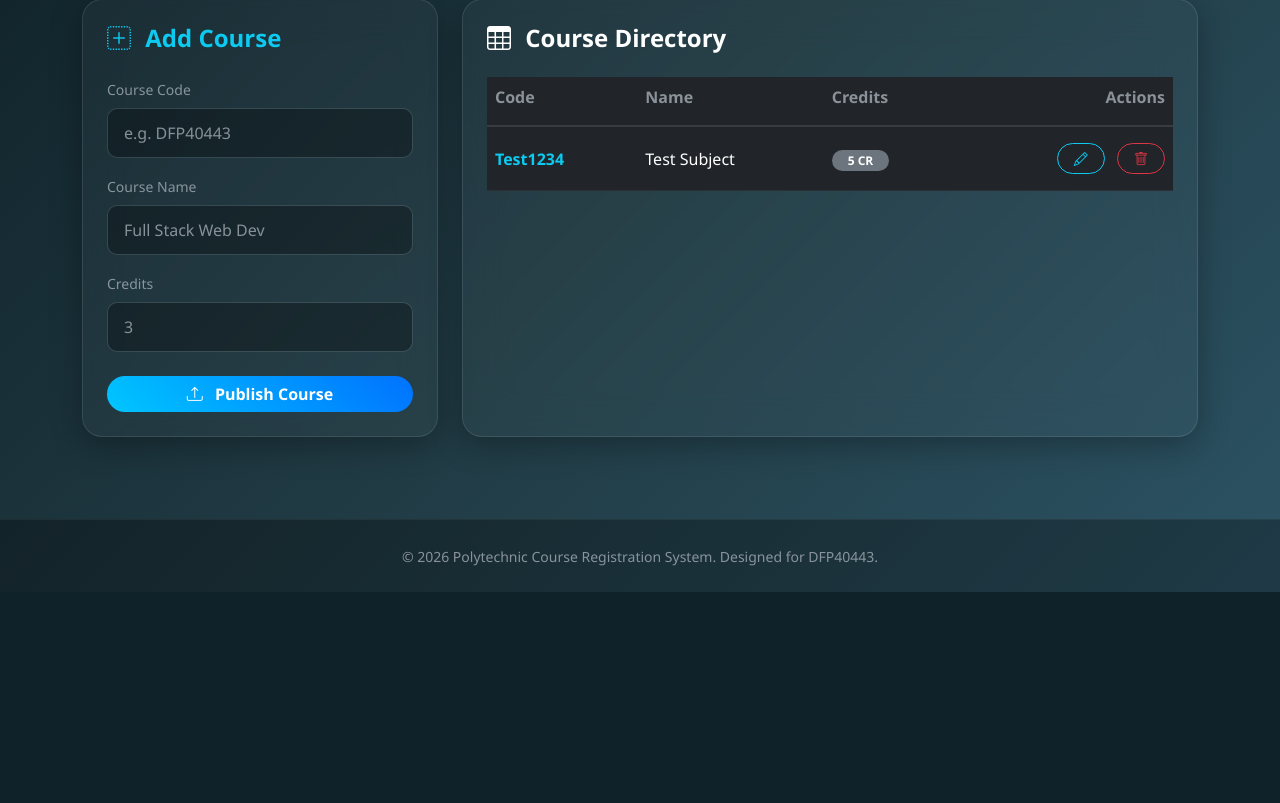
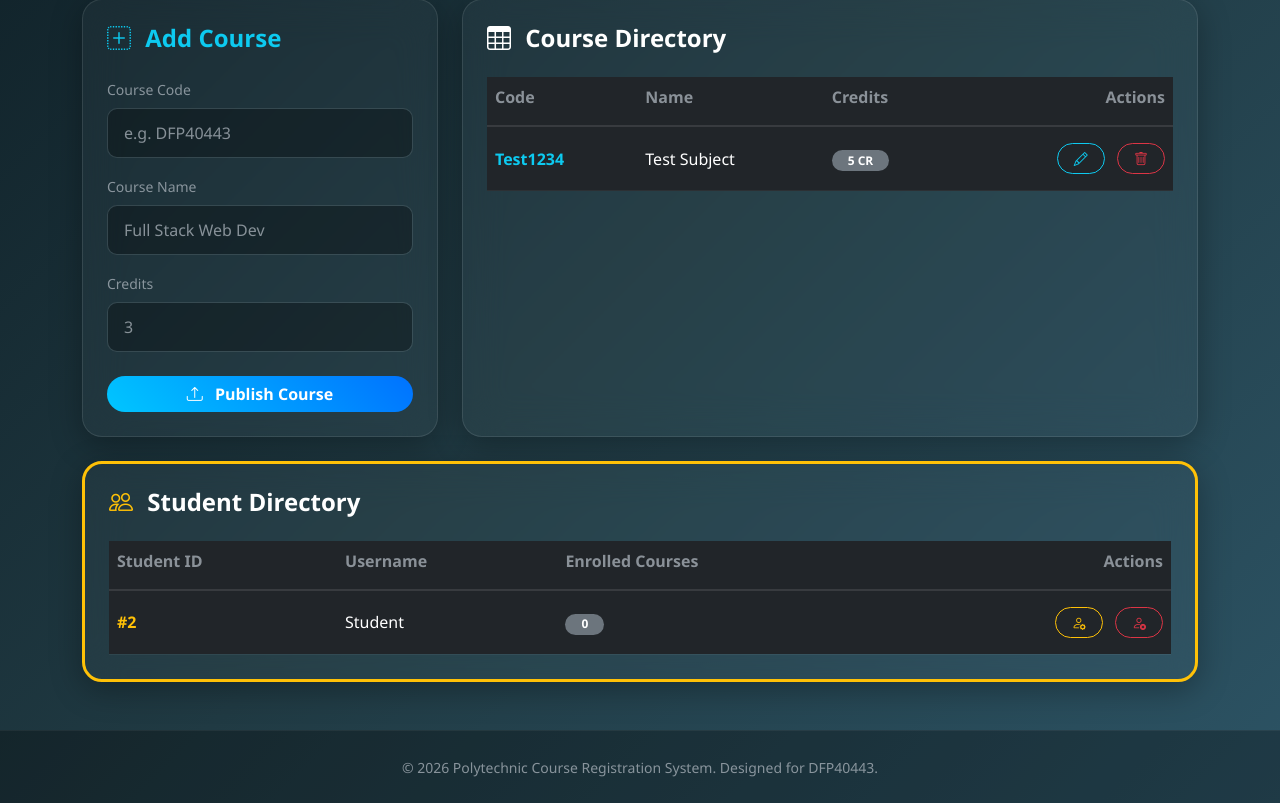
Before and after one commit to Yeector/MiniProject2, a PHP site: page /dashboard.php in a window 1280 px wide. Shown: the part 208-1011 px from the top of the page. Before the commit the page ends 800 px from the top, so only its background shows below. Run offline with PHP 8.4, Linux system fonts and the light colour scheme; a user stored in the database is signed in; data comes from the database, SQL or seed files in the repository; data that the repository does not hold is empty.

Commit message:
Student Management for Admin

```diff
--- a/dashboard.php
+++ b/dashboard.php
@@ -43,6 +43,29 @@ if (isset($_GET['register_course']) && $role == 'student') {
         $message = "<div class='alert alert-success border-0 shadow-sm rounded-pill'><i class='bi bi-check-circle-fill me-2'></i> Successfully registered for course!</div>";
     } catch(PDOException $e) {
         $message = "<div class='alert alert-warning border-0 shadow-sm rounded-pill'><i class='bi bi-exclamation-triangle-fill me-2'></i> You are already registered for this course.</div>";
+    }
+}
+
+// Handle Admin Updating Student
+if ($_SERVER['REQUEST_METHOD'] == 'POST' && $role == 'admin' && isset($_POST['update_student'])) {
+    $student_id = (int)$_POST['student_id'];
+    $username = trim($_POST['username']);
+    $new_password = $_POST['new_password']; // Optional
+
+    try {
+        if (!empty($new_password)) {
+            // Update username and password
+            $hashed = password_hash($new_password, PASSWORD_DEFAULT);
+            $stmt = $pdo->prepare("UPDATE users SET username = ?, password = ? WHERE id = ? AND role = 'student'");
+            $stmt->execute([$username, $hashed, $student_id]);
+        } else {
+            // Update username only
+            $stmt = $pdo->prepare("UPDATE users SET username = ? WHERE id = ? AND role = 'student'");
+            $stmt->execute([$username, $student_id]);
+        }
+        $message = "<div class='alert alert-info border-0 shadow-sm rounded-pill'><i class='bi bi-info-circle-fill me-2'></i> Student Profile Updated Successfully.</div>";
+    } catch(PDOException $e) {
+        $message = "<div class='alert alert-danger border-0 shadow-sm rounded-pill'><i class='bi bi-exclamation-triangle-fill me-2'></i> Error: Username might already exist.</div>";
     }
 }
 
@@ -151,6 +174,77 @@ require_once 'header.php';
     </div>
 </div>
 
+<div class="row mt-4">
+    <div class="col-12">
+        <div class="glass-card p-4 h-100 border-top border-warning border-3">
+            <h4 class="mb-4 text-white fw-bold"><i class="bi bi-people me-2 text-warning"></i> Student Directory</h4>
+            <div class="table-responsive">
+                <table class="table table-dark table-hover table-borderless align-middle mb-0">
+                    <thead style="border-bottom: 2px solid rgba(255,255,255,0.1);">
+                        <tr>
+                            <th class="text-muted pb-3">Student ID</th>
+                            <th class="text-muted pb-3">Username</th>
+                            <th class="text-muted pb-3">Enrolled Courses</th>
+                            <th class="text-muted pb-3 text-end">Actions</th>
+                        </tr>
+                    </thead>
+                    <tbody>
+                        <?php
+                        // Fetch all students
+                        $students = $pdo->query("SELECT * FROM users WHERE role = 'student' ORDER BY id DESC")->fetchAll();
+
+                        foreach ($students as $student):
+                            // Count how many courses this student is registered for
+                            $countStmt = $pdo->prepare("SELECT COUNT(*) FROM registrations WHERE student_id = ?");
+                            $countStmt->execute([$student['id']]);
+                            $enrollmentCount = $countStmt->fetchColumn();
+                        ?>
+                        <tr style="border-bottom: 1px solid rgba(255,255,255,0.05);">
+                            <td class="fw-bold text-warning py-3">#<?= $student['id'] ?></td>
+                            <td class="py-3"><?= htmlspecialchars($student['username']) ?></td>
+                            <td class="py-3"><span class="badge bg-secondary rounded-pill px-3"><?= $enrollmentCount ?></span></td>
+                            <td class="text-end py-3">
+                                <button class="btn btn-sm btn-outline-warning rounded-pill px-3 me-2" data-bs-toggle="modal" data-bs-target="#editStudentModal<?= $student['id'] ?>"><i class="bi bi-person-gear"></i></button>
+                                <a href="delete_student.php?id=<?= $student['id'] ?>" class="btn btn-sm btn-outline-danger rounded-pill px-3" onclick="return confirm('Are you sure you want to delete this student and all their registrations?');"><i class="bi bi-person-x"></i></a>
+                            </td>
+                        </tr>
+                        <?php endforeach; ?>
+                    </tbody>
+                </table>
+            </div>
+        </div>
+    </div>
+</div>
+
+<?php foreach ($students as $student): ?>
+<div class="modal fade" id="editStudentModal<?= $student['id'] ?>" tabindex="-1">
+    <div class="modal-dialog modal-dialog-centered">
+        <div class="modal-content glass-card">
+            <div class="modal-header border-0">
+                <h5 class="modal-title">Edit Student Account</h5>
+                <button type="button" class="btn-close btn-close-white" data-bs-dismiss="modal"></button>
+            </div>
+            <form method="POST">
+                <div class="modal-body">
+                    <input type="hidden" name="student_id" value="<?= $student['id'] ?>">
+                    <div class="mb-3">
+                        <label class="form-label text-muted small">Username</label>
+                        <input type="text" name="username" class="form-control" value="<?= htmlspecialchars($student['username']) ?>" required>
+                    </div>
+                    <div class="mb-3">
+                        <label class="form-label text-muted small">Reset Password <span class="text-info">(Leave blank to keep current)</span></label>
+                        <input type="password" name="new_password" class="form-control" placeholder="New Password">
+                    </div>
+                </div>
+                <div class="modal-footer border-0">
+                    <button type="submit" name="update_student" class="btn btn-gradient w-100 rounded-pill">Update Student</button>
+                </div>
+            </form>
+        </div>
+    </div>
+</div>
+<?php endforeach; ?>
+
 <?php else: // Student View ?>
 <div class="row g-4">
     <div class="col-12">
```
Also changed, not shown: delete_student.php (added, +30 -0 lines).
